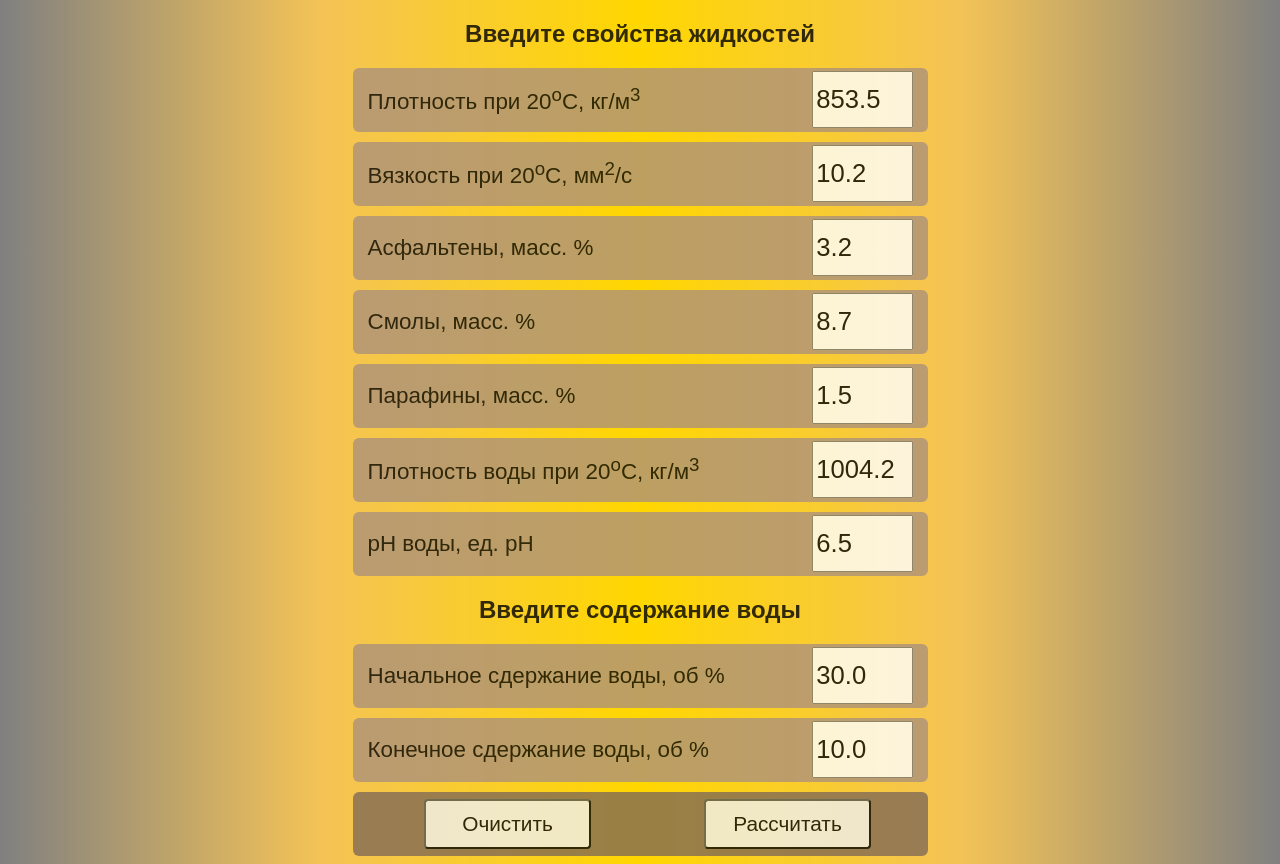
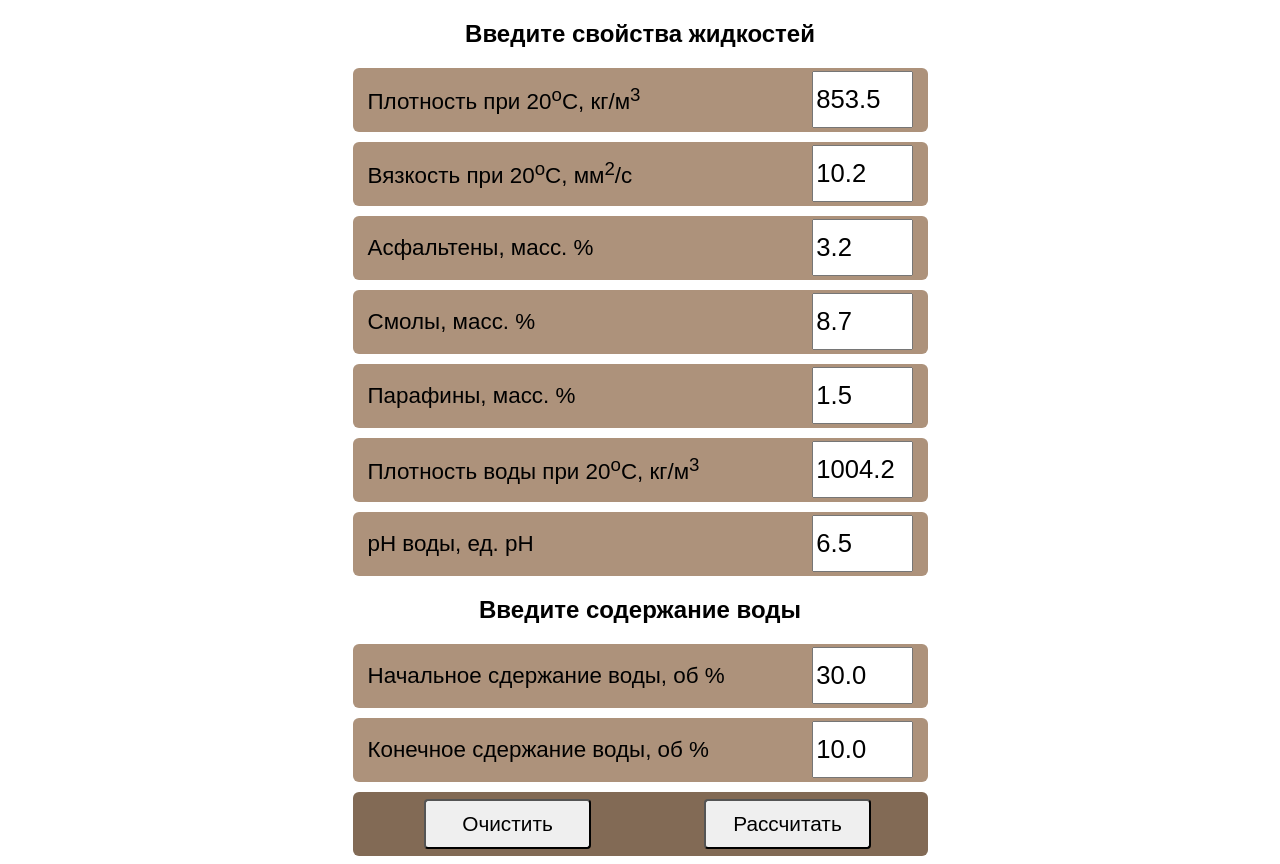
Before and after one commit to aytroshin/StaniSugar, a plain HTML site: page tg_bot/index.html in a window 1280 px wide. Drawn offline with Linux system fonts and the light colour scheme.

Commit message:
Update main.css

```diff
--- a/tg_bot/css/main.css
+++ b/tg_bot/css/main.css
@@ -1,5 +1,7 @@
 body {
-  background: linear-gradient(90deg, #808080, #F4C357,#FFD700 ,#F4C357, #808080);
+/*   background: linear-gradient(90deg, #808080, #F4C357,#FFD700 ,#F4C357, #808080); */
+  background: var(--tg-theme-bg-color);
+  color: var(--tg-theme-text-color)
   opacity: 0.8;
   font-family: "Arial"
 
```
